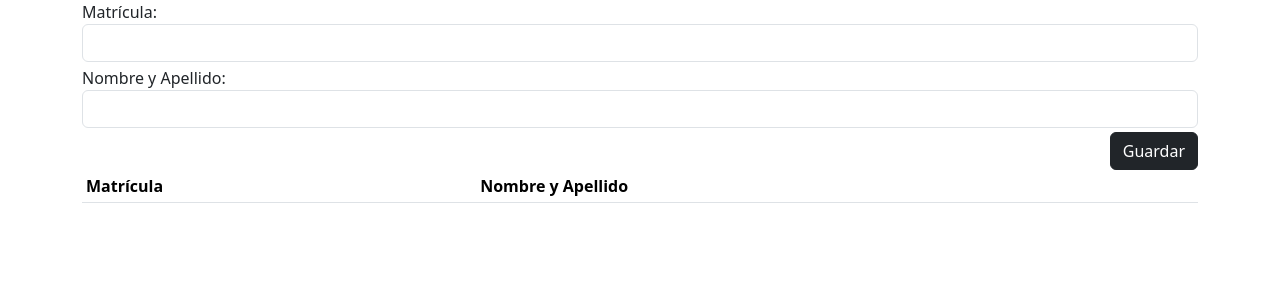
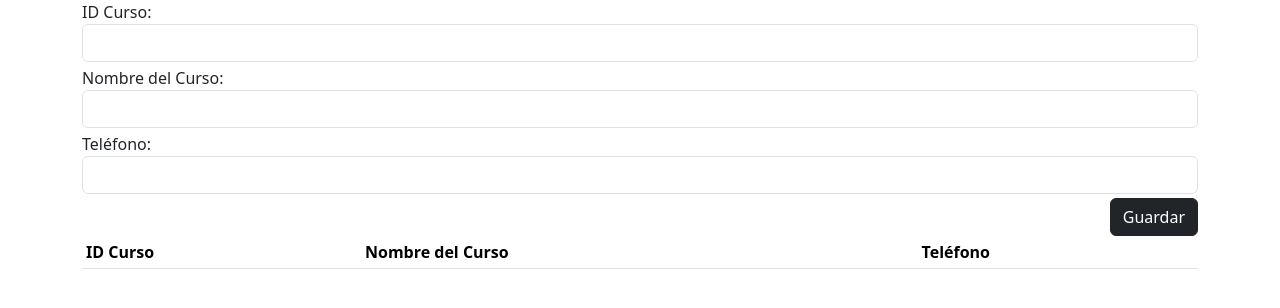
Before and after one commit to Kike-Tapia/loakaines, a Flask app: page /alumnos in a window 1280 px wide. Shown: the top 308 px of the page. Run offline with Flask 3, Linux system fonts and the light colour scheme; lists and menus that the app fills with data are empty.

Commit message:
Update alumnos.html

```diff
--- a/templates/alumnos.html
+++ b/templates/alumnos.html
@@ -3,87 +3,70 @@
 <head>
     <meta charset="UTF-8">
     <meta name="viewport" content="width=device-width, initial-scale=1.0">
-
-    <link href="https://cdn.jsdelivr.net/npm/bootstrap@5.3.3/dist/css/bootstrap.min.css" rel="stylesheet" integrity="sha384-QWTKZyjpPEjISv5WaRU9OFeRpok6YctnYmDr5pNlyT2bRjXh0JMhjY6hW+ALEwIH" crossorigin="anonymous">
-
-    <script src="https://code.jquery.com/jquery-3.7.1.min.js" integrity="sha256-/JqT3SQfawRcv/BIHPThkBvs0OEvtFFmqPF/lYI/Cxo=" crossorigin="anonymous"></script>
-
+    <link href="https://cdn.jsdelivr.net/npm/bootstrap@5.3.3/dist/css/bootstrap.min.css" rel="stylesheet" crossorigin="anonymous">
+    <script src="https://code.jquery.com/jquery-3.7.1.min.js" crossorigin="anonymous"></script>
     <script src="https://cdnjs.cloudflare.com/ajax/libs/jquery-validate/1.19.5/jquery.validate.min.js"></script>
-
-    <title>Alumnos</title>
+    <title>Cursos</title>
 </head>
 <body>
-    <!-- Nombre de la etiqueta Ejemplo: INPUT -->
-    <!-- # para ID -->
-    <!-- . para CLASS -->
-
-    <!-- form index 0 -->
-    <!-- #frmAlumnos -->
-    <!-- .formulario index 0 -->
     <div class="container">
-        <form method="post" id="frmAlumnos" class="formulario">
+        <form method="post" id="frmCursos" class="formulario">
             <div class="mb-1">
-                <label id="lblMatriculaFA" for="txtMatriculaFA">Matrícula:</label>
-                <input type="number" name="txtMatriculaFA" id="txtMatriculaFA" class="form-control" required="true" minlength="8" maxlength="8" data-rule-digits="true">
+                <label for="txtIdCurso">ID Curso:</label>
+                <input type="number" name="txtIdCurso" id="txtIdCurso" class="form-control" required>
             </div>
             <div class="mb-1">
-                <label id="lblNombreApellidoFA" for="txtNombreApellidoFA">Nombre y Apellido:</label>
-                <input type="text" name="txtNombreApellidoFA" id="txtNombreApellidoFA" class="form-control" required="true" minlength="10" maxlength="25">
+                <label for="txtNombreCurso">Nombre del Curso:</label>
+                <input type="text" name="txtNombreCurso" id="txtNombreCurso" class="form-control" required>
+            </div>
+            <div class="mb-1">
+                <label for="txtTelefono">Teléfono:</label>
+                <input type="number" name="txtTelefono" id="txtTelefono" class="form-control" required>
             </div>
             <div class="text-end">
                 <button id="btnGuardarFA" name="btnGuardarFA" class="btn btn-dark">Guardar</button>
             </div>
         </form>
-        <div id="divAlumnos"></div>
-
-        <!-- table index 0 -->
+        <div id="divCursos"></div>
         <table class="table table-sm">
             <thead>
                 <tr>
-                    <th>Matrícula</th>
-                    <th>Nombre y Apellido</th>
+                    <th>ID Curso</th>
+                    <th>Nombre del Curso</th>
+                    <th>Teléfono</th>
                 </tr>
             </thead>
-            <tbody id="tbodyAlumnos"></tbody>
+            <tbody id="tbodyCursos"></tbody>
         </table>
     </div>
 
-    <script src="https://cdn.jsdelivr.net/npm/bootstrap@5.3.3/dist/js/bootstrap.bundle.min.js" integrity="sha384-YvpcrYf0tY3lHB60NNkmXc5s9fDVZLESaAA55NDzOxhy9GkcIdslK1eN7N6jIeHz" crossorigin="anonymous"></script>
+    <script>
+        $(document).ready(function () {
+            $("#frmCursos").validate();
+            $("#frmCursos").submit(function (event) {
+                event.preventDefault();
+                $.post("/cursos/guardar", $(this).serialize(), function (respuesta) {
+                    console.log(respuesta);
+                    buscarCursos(); // Llamada para actualizar la tabla después de guardar
+                });
+            });
 
-    <script>
-        window.addEventListener("load", function (event) {
-            $("#frmAlumnos").validate({
-                messages: {
-                    txtMatriculaFA: {
-                        required: "Ingresa la matrícula",
-                        minlength: "La matrícula es de 8 digitos",
-                        maxlength: "La matrícula es de 8 digitos",
-                        digits: "La matrícula es de solo números"
-                    },
-                    txtNombreApellidoFA: {
-                        required: "Ingresa tu nombre y apellido",
-                        minlength: "Ingresa más o 10 caracteres",
-                        maxlength: "Ingresa menos o 25 caracteres"
+            function buscarCursos() {
+                $.get("/cursos/buscar", function (respuesta) {
+                    $("#tbodyCursos").html("");
+                    for (var x in respuesta) {
+                        var registro = respuesta[x];
+                        $("#tbodyCursos").append(`<tr>
+                            <td>${registro[0]}</td>
+                            <td>${registro[1]}</td>
+                            <td>${registro[2]}</td>
+                        </tr>`);
                     }
-                },
-                rules: {
-                    txtMatriculaFA: {
-                        // required: true,
-                        // minlength: 8,
-                        // maxlength: 8
-                        // digits: true
-                    }
-                }
-            })
+                });
+            }
 
-            $("#frmAlumnos").submit(function (event) {
-                event.preventDefault()
-
-                $.post("/alumnos/guardar", $(this).serialize(), function (respuesta) {
-                    console.log(respuesta)
-                })
-            })
-        })
+            buscarCursos(); // Cargar cursos al inicio
+        });
     </script>
 </body>
 </html>
```
